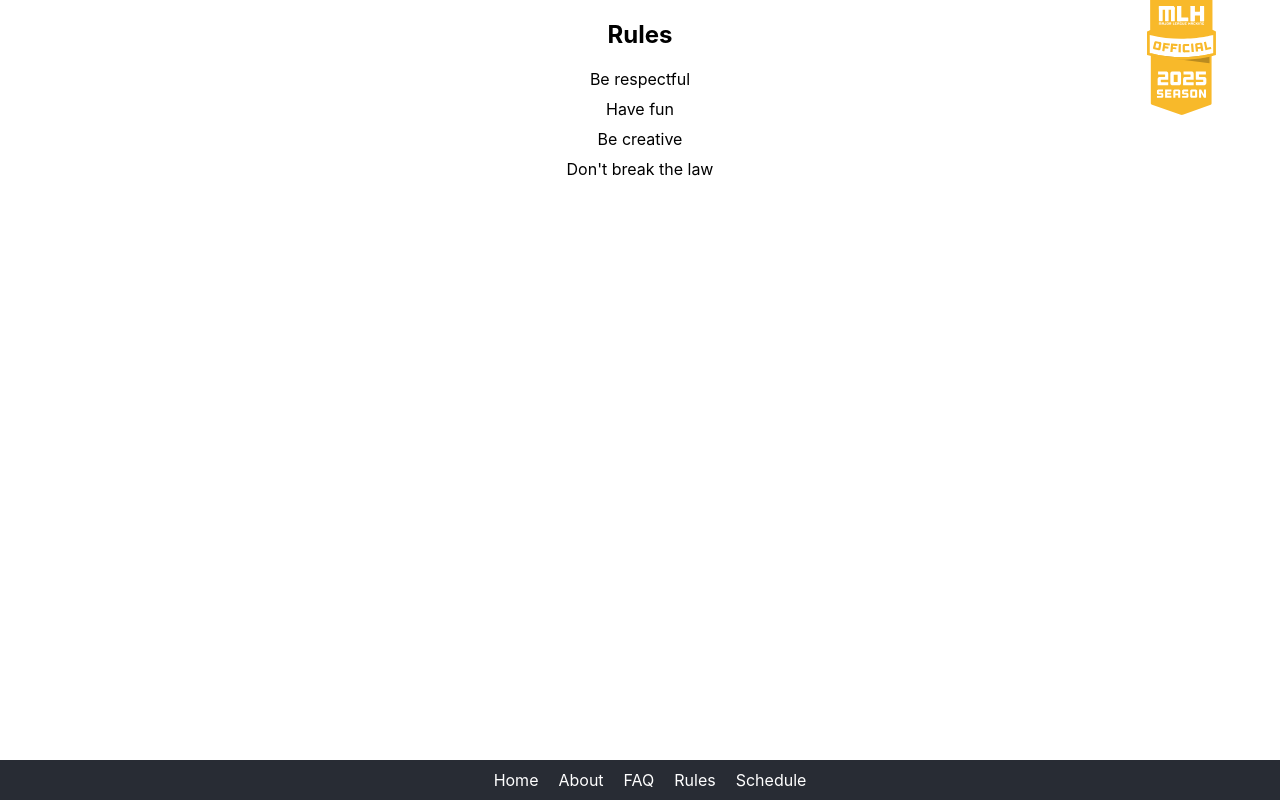
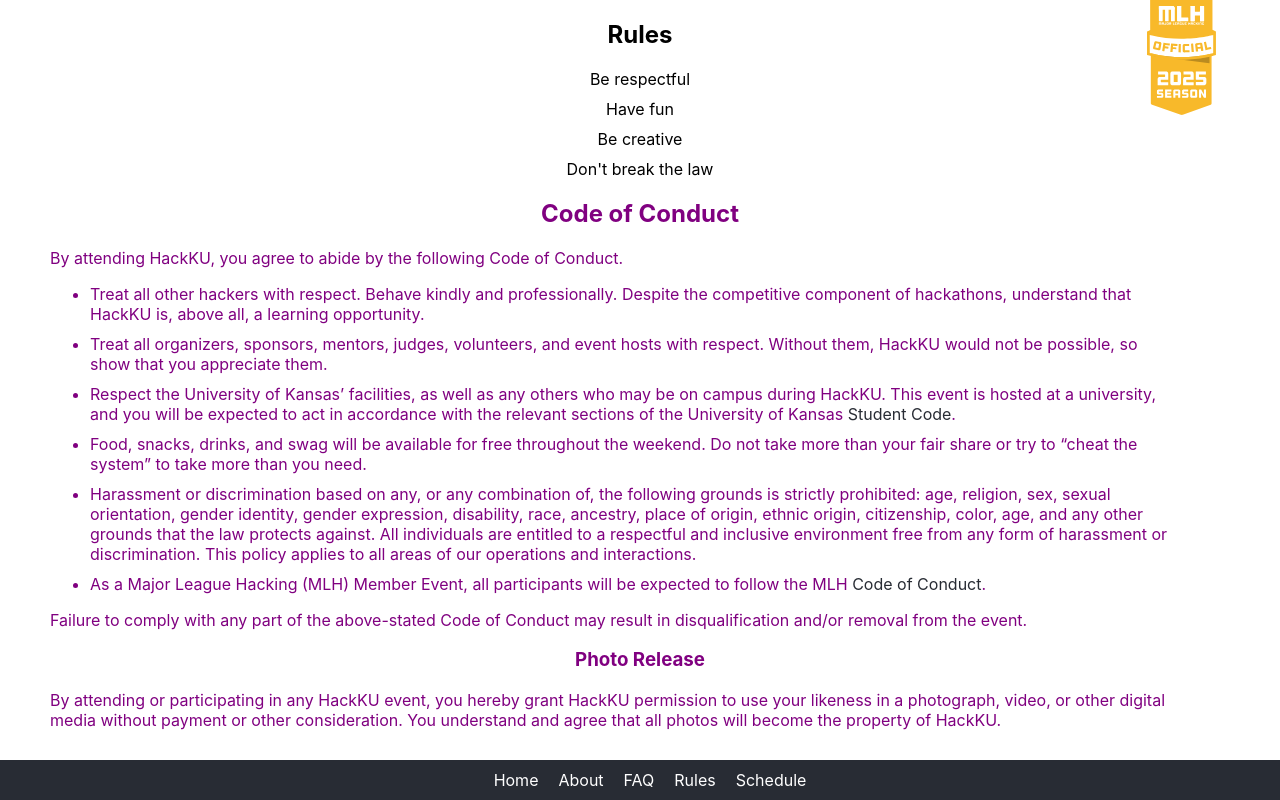
Before and after one commit to the-hackku/hackku25-website, a React (Create React App) app: page /rules in a window 1280 px wide. Built offline with nearby package versions, Linux system fonts and the light colour scheme.

Commit message:
Updated Rules page
updated the rules page to include code of conduct. Further styling will be required

```diff
--- /dev/null
+++ b/src/assets/styles/CodeOfConduct.css
@@ -0,0 +1,15 @@
+.code-of-conduct{
+    color: purple;
+    text-align: left;
+}
+
+.code-item{
+    margin-bottom: 10px;
+    margin-top: 10px;
+    margin-left: 50px;
+    margin-right: 100px;
+}
+
+.title{
+    text-align: center;
+}
--- /dev/null
+++ b/src/components/CodeOfConduct.js
@@ -0,0 +1,53 @@
+import React from "react";
+import "../assets/styles/CodeOfConduct.css";
+
+const CodeOfConduct = () => {
+
+  return (
+    <div className="code-of-conduct">
+      <h2 class="title">Code of Conduct</h2>
+
+      <p class="code-item">By attending HackKU, you agree to abide by the following Code of Conduct.</p>
+      <ul class="code-list">
+        <li class="code-item">
+        Treat all other hackers with respect. Behave kindly and professionally.
+        Despite the competitive component of hackathons, understand that HackKU is, above all, a learning opportunity.
+        </li>
+        <li class="code-item">
+        Treat all organizers, sponsors, mentors, judges, volunteers, and event hosts with respect.
+        Without them, HackKU would not be possible, so show that you appreciate them.
+        </li>
+        <li class="code-item">
+        Respect the University of Kansas’ facilities, as well as any others who may be on campus during HackKU.
+        This event is hosted at a university, and you will be expected to act in accordance with the relevant sections of the University of Kansas <a href="https://policy.ku.edu/student-affairs/student-code">Student Code</a>.
+        </li>
+        <li class="code-item">
+        Food, snacks, drinks, and swag will be available for free throughout the weekend.
+        Do not take more than your fair share or try to “cheat the system” to take more than you need.
+        </li>
+        <li class="code-item">
+        Harassment or discrimination based on any, or any combination of, the following grounds is strictly prohibited: age, religion, sex, sexual orientation, gender identity, gender expression, disability, race, ancestry, place of origin, ethnic origin, citizenship, color, age, and any other grounds that the law protects against.
+        All individuals are entitled to a respectful and inclusive environment free from any form of harassment or discrimination.
+        This policy applies to all areas of our operations and interactions.
+        </li>
+        <li class="code-item">
+        As a Major League Hacking (MLH) Member Event, all participants will be expected to follow the MLH <a href="https://static.mlh.io/docs/mlh-code-of-conduct.pdf">Code of Conduct</a>.
+        </li>
+      </ul>
+
+      <div id="warning-box" class="code-item">
+        Failure to comply with any part of the above-stated Code of Conduct may result in disqualification and/or removal from the event.
+      </div>
+
+      <h3 class="title">Photo Release</h3>
+
+      <p class="code-item">
+        By attending or participating in any HackKU event, you hereby grant HackKU permission to use your likeness in a photograph, video, or other digital media without payment or other consideration.
+        You understand and agree that all photos will become the property of HackKU.
+      </p>
+
+    </div>
+  );
+};
+
+export default CodeOfConduct;
--- a/src/pages/RulesPage.js
+++ b/src/pages/RulesPage.js
@@ -1,5 +1,6 @@
 import React from "react";
 import RulesList from "../components/RulesList";
+import CodeOfConduct from "../components/CodeOfConduct";
 
 const RulesPage = () => {
   const rules = [
@@ -13,6 +14,7 @@ const RulesPage = () => {
     <div className="rules-page">
       <h2>Rules</h2>
       <RulesList rules={rules} />
+      <CodeOfConduct/>
     </div>
   );
 };
```
